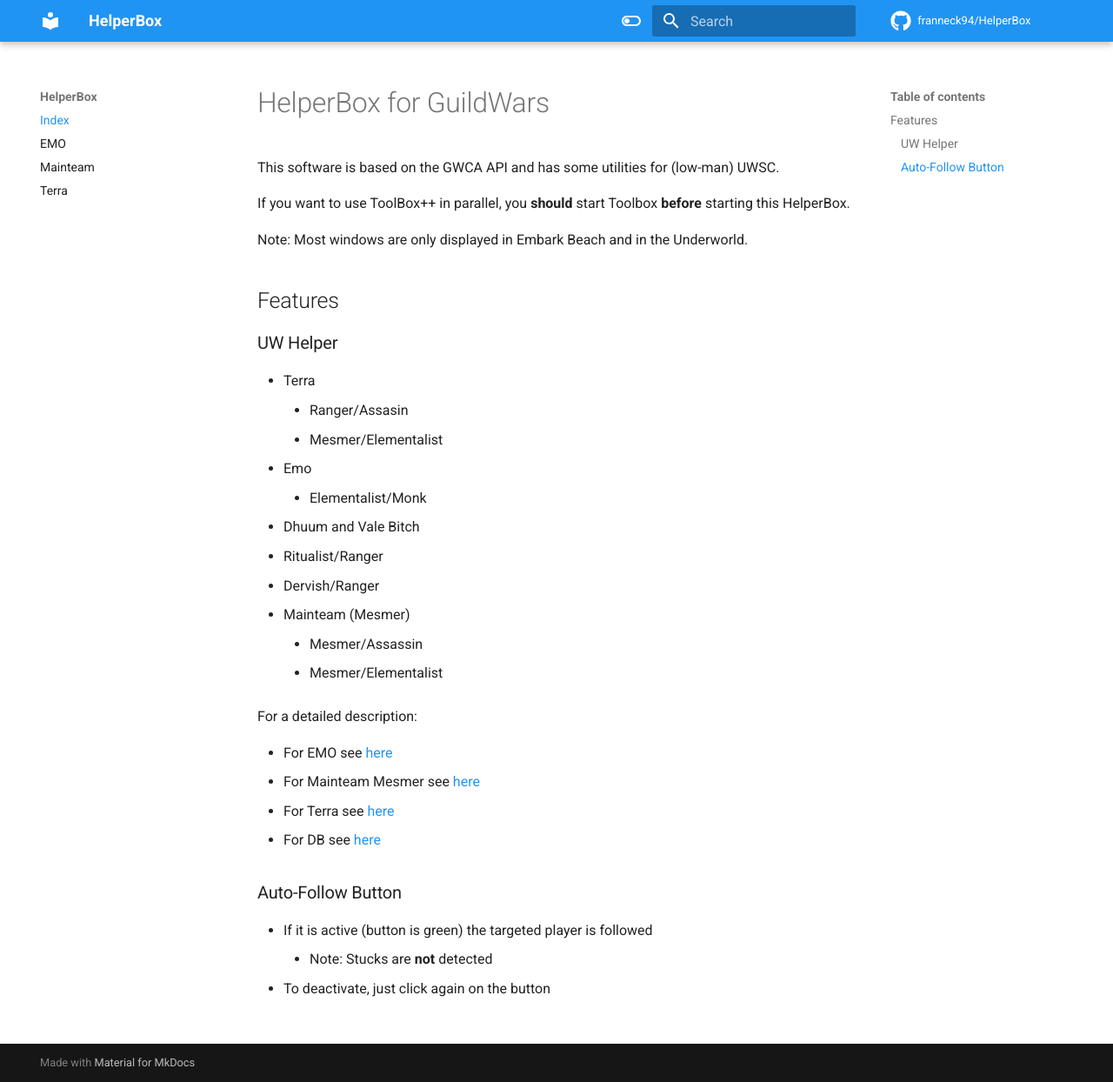
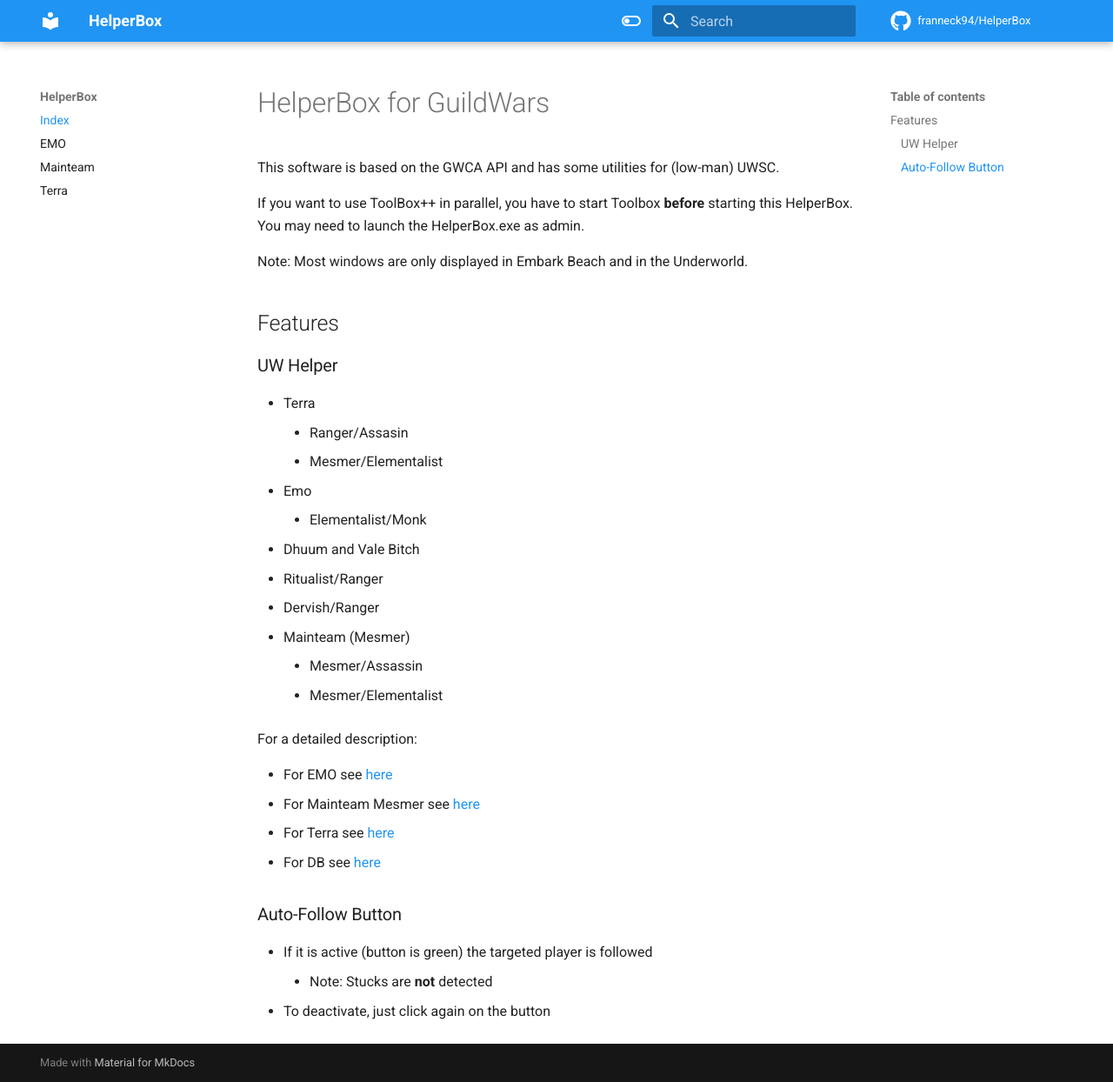
Before and after one commit to franneck94/HelperBox, an MkDocs documentation site: the page built from docs/index.md, in a window 1280 px wide and 1244 px high. Shown: the whole window at 87% size. Built offline with MkDocs 1.6.1 and Material for MkDocs 9.7.7, drawn with Linux system fonts in a browser that asks for light colours; comment, search, counter and statistics services are not loaded.

Commit message:
updated doc

```diff
--- a/docs/index.md
+++ b/docs/index.md
@@ -2,7 +2,8 @@
 
 This software is based on the GWCA API and has some utilities for (low-man) UWSC.
 
-If you want to use ToolBox++ in parallel, you **should** start Toolbox **before** starting this HelperBox.
+If you want to use ToolBox++ in parallel, you have to start Toolbox **before** starting this HelperBox.
+You may need to launch the HelperBox.exe as admin.
 
 Note: Most windows are only displayed in Embark Beach and in the Underworld.
 
```
Also changed, not shown: README.md (+1 -0 lines).
